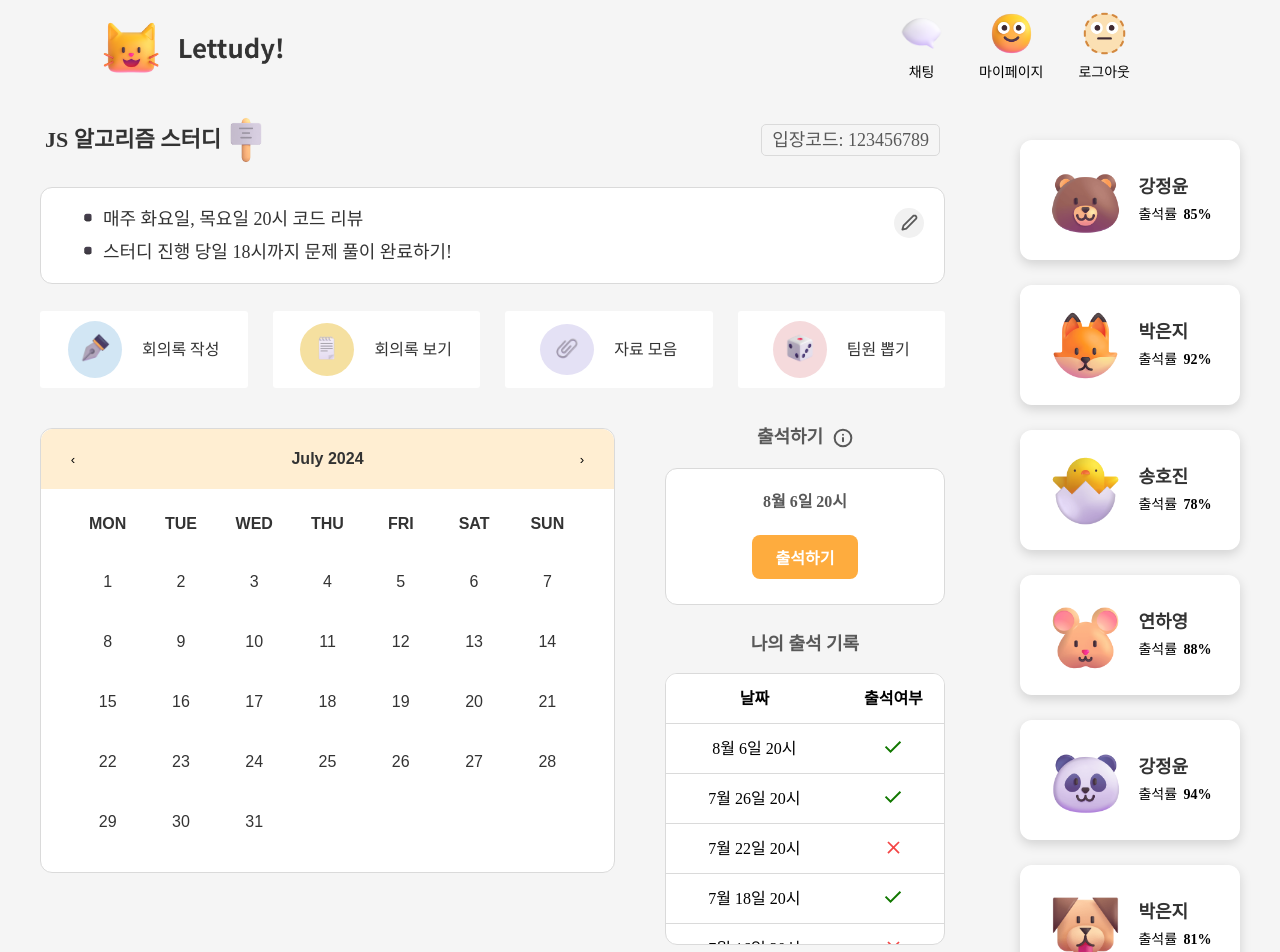
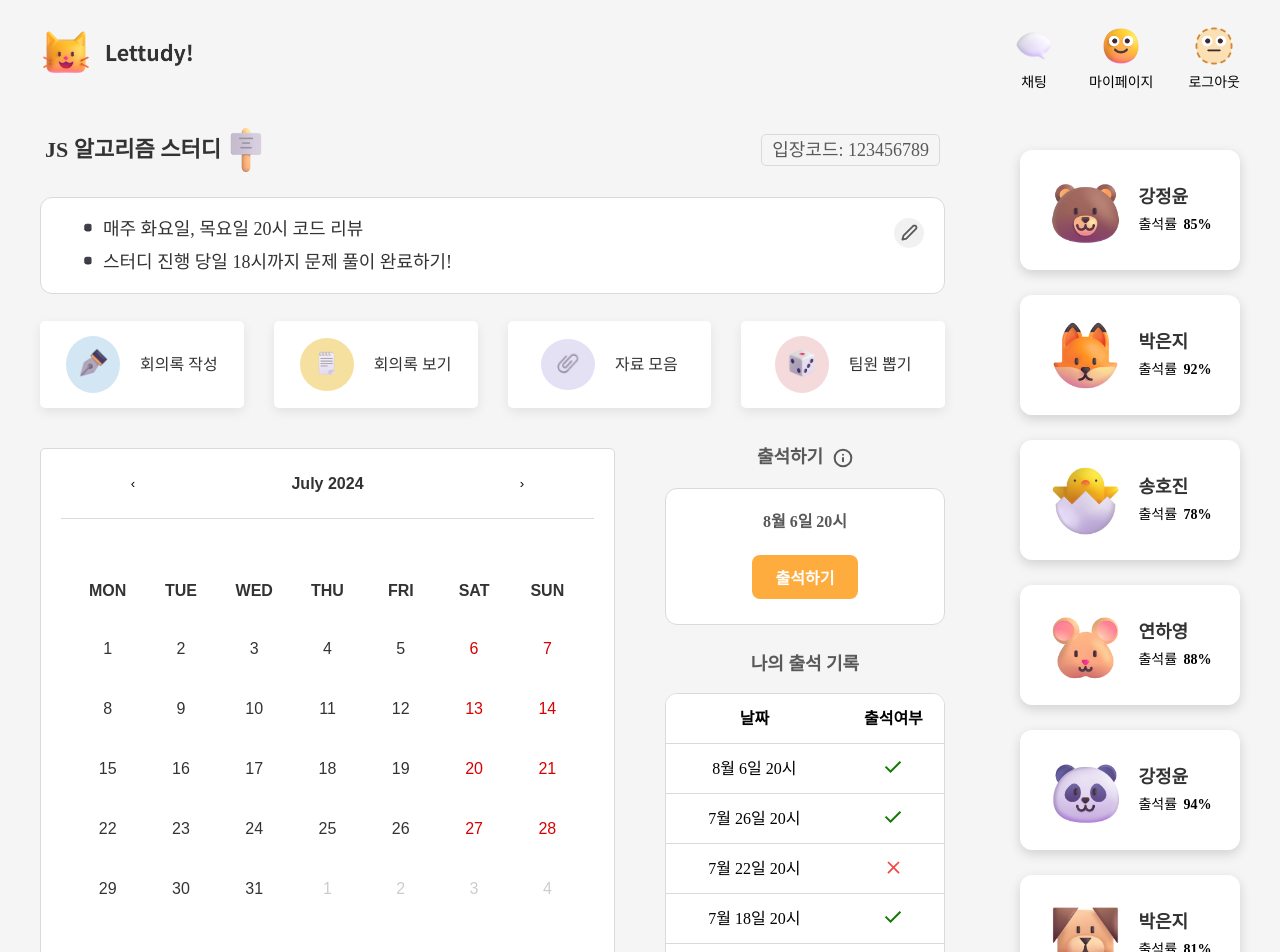
Before and after one commit to IIIIIFive/Lettudy_Client, a React (Vite) app: page /room in a window 1280 px wide. Shown: the top 952 px of the page. Built offline with nearby package versions, Linux system fonts and the light colour scheme; a web font is replaced by a local one.

Commit message:
[Fix/#15] 디자인 수정

```diff
--- a/src/components/common/Header.tsx
+++ b/src/components/common/Header.tsx
@@ -24,7 +24,7 @@ function Header() {
       <img
         src='/assets/images/logo-withLettudy.png'
         alt='logo'
-        height={60}
+        height={50}
         onClick={() => navigate('/')}
       />
       <div className='icons'>
@@ -33,7 +33,7 @@ function Header() {
             <img
               src='/assets/images/chat.png'
               alt='chat'
-              width={45}
+              width={40}
               onClick={handleImageClick}
             />
             <span>채팅</span>
@@ -44,13 +44,13 @@ function Header() {
           <img
             src='/assets/images/mypage-face.png'
             alt='mypage'
-            width={45}
+            width={40}
             onClick={() => navigate('/mypage')}
           />
           <span>마이페이지</span>
         </div>
         <div className='icon'>
-          <img src='/assets/images/logout-face.png' alt='logout' width={45} />
+          <img src='/assets/images/logout-face.png' alt='logout' width={40} />
           <span>로그아웃</span>
         </div>
       </div>
@@ -60,17 +60,17 @@ function Header() {
 
 const HeaderStyle = styled.div`
   width: 100%;
-  height: 90px;
+  max-width: 1200px;
+  height: 100px;
   display: flex;
   align-items: center;
   justify-content: space-between;
-  padding: 0 100px;
+  margin: 0 auto;
 
   .icons {
     display: flex;
     gap: 35px;
-    margin-top: 10px;
-    margin-right: 50px;
+    margin-top: 25px;
 
     .icon {
       display: flex;
--- a/src/components/room/AttendanceList.tsx
+++ b/src/components/room/AttendanceList.tsx
@@ -42,8 +42,8 @@ const AttendanceListStyle = styled.div`
   gap: 25px;
   padding: 30px 0;
 
-  position: sticky;
-  position: -webkit-sticky;
+  /* position: sticky;
+  position: -webkit-sticky; */
   top: 0;
   left: 0;
 `;
--- a/src/components/room/ButtonItem.tsx
+++ b/src/components/room/ButtonItem.tsx
@@ -28,12 +28,12 @@ const ButtonItemStyle = styled.div<{ iconBgColor: string }>`
   display: flex;
   align-items: center;
   justify-content: center;
-  padding: 10px;
+  padding: 15px;
   gap: 20px;
   background-color: ${({ theme }) => theme.color_bgWhite};
-
-  border-radius: 3px;
+  border-radius: 5px;
   cursor: pointer;
+  box-shadow: 0px 4px 12px rgba(0, 0, 0, 0.08);
 
   .icon {
     padding: 12px;
--- a/src/components/room/ButtonList.tsx
+++ b/src/components/room/ButtonList.tsx
@@ -45,7 +45,7 @@ function ButtonList() {
 
 const ButtonListStyle = styled.div`
   display: flex;
-  gap: 25px;
+  gap: 30px;
 `;
 
 export default ButtonList;
--- a/src/components/room/MyAttendance.tsx
+++ b/src/components/room/MyAttendance.tsx
@@ -60,7 +60,7 @@ const MyAttendanceStyle = styled.div`
 
   .table-box {
     width: 280px;
-    max-height: 275px;
+    max-height: 350px;
     background-color: ${({ theme }) => theme.color_bgWhite};
     border: 0.3px solid ${({ theme }) => theme.color_borderGray};
     border-radius: 12px;
@@ -104,7 +104,7 @@ const MyAttendanceStyle = styled.div`
     }
 
     .table-body-container {
-      max-height: 220px;
+      max-height: 250px;
       overflow-y: auto;
 
       &::-webkit-scrollbar {
--- a/src/components/room/StudyCalendar.tsx
+++ b/src/components/room/StudyCalendar.tsx
@@ -51,7 +51,6 @@ function StudyCalendar() {
       <Calendar
         onChange={onChangeCalendar}
         value={calendarValue}
-        showNeighboringMonth={false}
         next2Label={null}
         prev2Label={null}
         formatDay={(locale, date) =>
@@ -73,18 +72,20 @@ function StudyCalendar() {
 const StudyCalendarStyle = styled.div`
   .react-calendar {
     width: 100%;
+    max-height: 540px;
     background: ${({ theme }) => theme.color_bgWhite};
     border: 0.5px solid ${({ theme }) => theme.color_borderGray};
-    border-radius: 12px;
+    border-radius: 5px;
     font-size: ${({ theme }) => theme.fontSize_reg};
   }
 
   // 상단 내비게이션(년, 월)
   .react-calendar__navigation {
-    background: #ffeed2;
-    height: 60px;
-    border-radius: 12px 12px 0 0;
-    padding: 0 10px;
+    height: 70px;
+    border-radius: 5px 5px 0 0;
+    padding: 0 50px;
+    margin: 0 20px;
+    border-bottom: 1px solid ${({ theme }) => theme.color_borderGray};
 
     span {
       font-size: ${({ theme }) => theme.fontSize_sm};
@@ -106,7 +107,7 @@ const StudyCalendarStyle = styled.div`
 
   // 월 달력 (내비게이션 제외)
   .react-calendar__month-view {
-    padding: 0 30px 10px 30px;
+    padding: 55px 30px;
     abbr {
       // 텍스트
       color: ${({ theme }) => theme.color_textBlack};
@@ -126,6 +127,16 @@ const StudyCalendarStyle = styled.div`
     }
   }
 
+  // 주말
+  .react-calendar__month-view__days__day--weekend abbr {
+    color: ${({ theme }) => theme.color_textRed};
+  }
+
+  // 해당 월이 아닌 날짜
+  .react-calendar__month-view__days__day--neighboringMonth abbr {
+    color: #cccccc;
+  }
+
   // 일
   .react-calendar__tile {
     text-align: center;
@@ -138,7 +149,7 @@ const StudyCalendarStyle = styled.div`
     .event {
       background-color: #d3e5ef;
       color: ${({ theme }) => theme.color_textBlack};
-      padding: 0 6px;
+      padding: 1px 6px;
       border-radius: 4px;
       margin-top: 4px;
       font-size: 10px;
```
